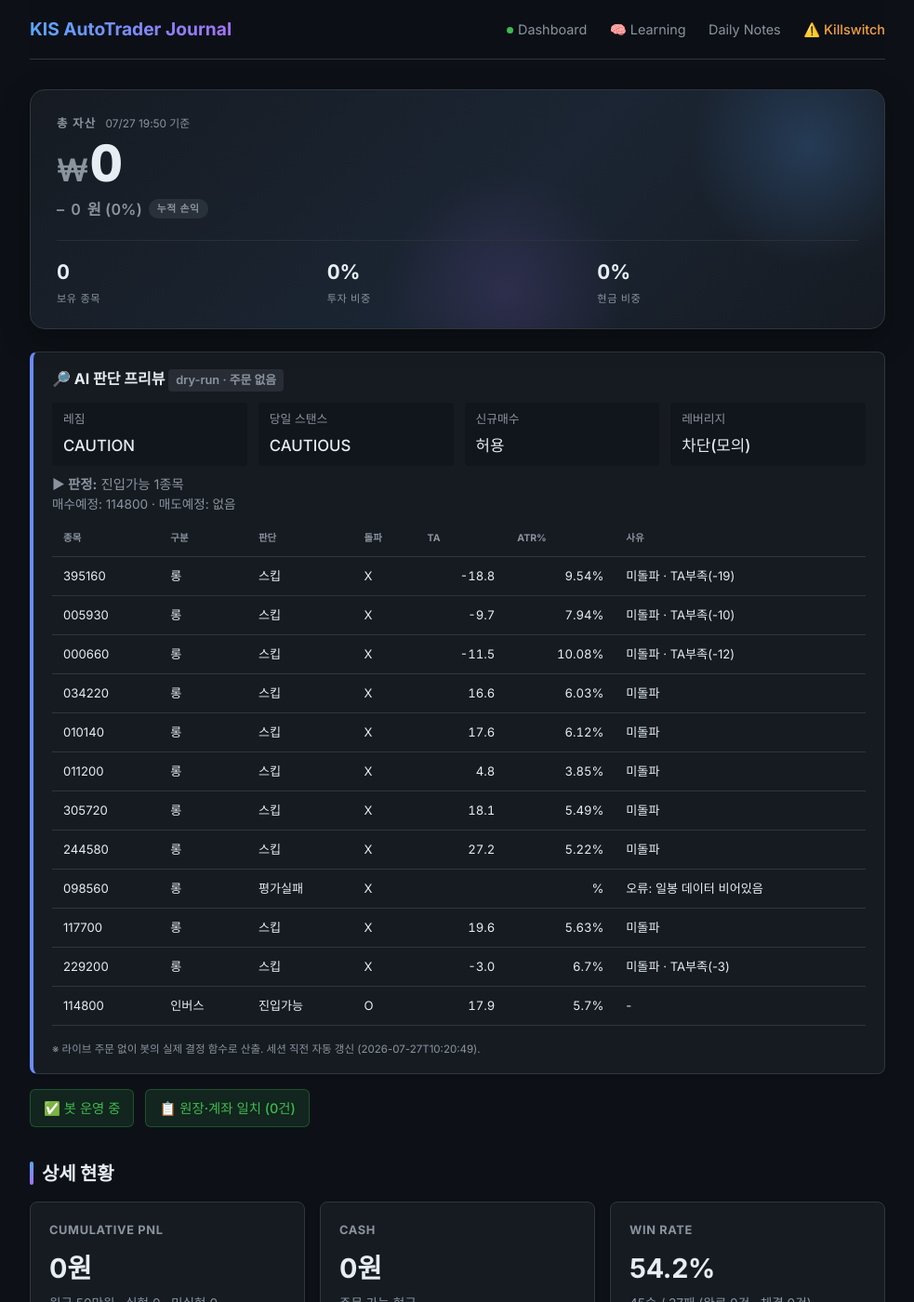
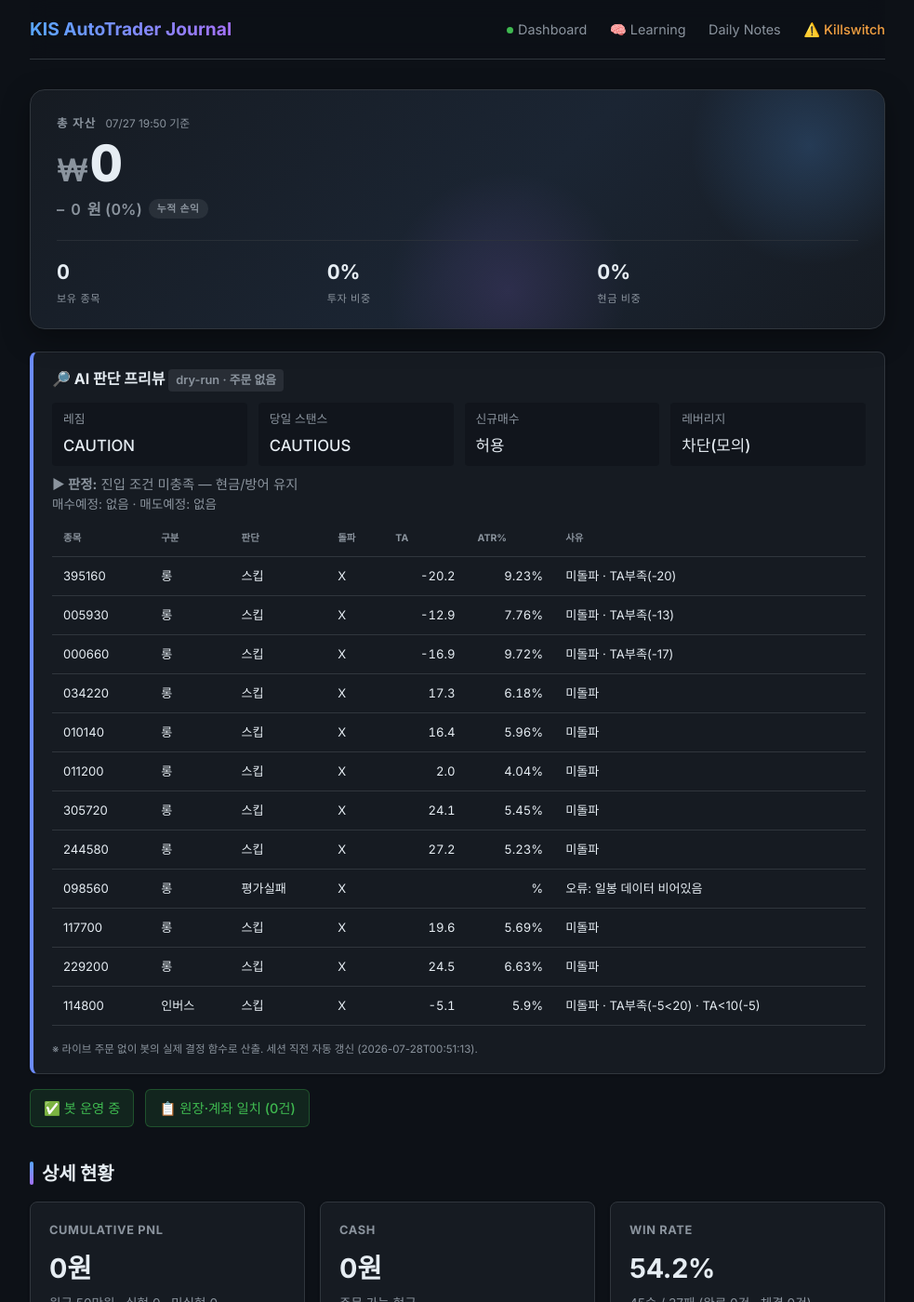
Before and after one commit to BudongJW/kis-trading-journal, a Jekyll site: the page built from index.html, in a window 1280 px wide and 1400 px high. Shown: the whole window at 93% size, without its empty margins (148-1131 px from the left). Built offline with Jekyll 4.4.1, drawn with Linux system fonts in a browser that asks for light colours; nearby versions of some CDN libraries.

Commit message:
auto: dry-run preview 07-27 15:52Z

```diff
--- a/_data/dry_run.json
+++ b/_data/dry_run.json
@@ -1,5 +1,5 @@
 {
-  "generated_at": "2026-07-27T10:20:49",
+  "generated_at": "2026-07-28T00:51:13",
   "mode": "DRY-RUN (읽기 전용, 주문 없음)",
   "market": {
     "regime": "CAUTION",
@@ -17,57 +17,47 @@
   },
   "account": {
     "cash": 22457,
-    "holdings_readable": {
-      "114800": 18
-    }
+    "holdings_readable": "없음/조회실패"
   },
-  "holdings_risk": [
-    {
-      "symbol": "114800",
-      "qty": 18,
-      "price": 1144,
-      "would_sell": false,
-      "reason": ""
-    }
-  ],
+  "holdings_risk": [],
   "entry_candidates": [
     {
       "symbol": "395160",
       "type": "롱",
       "decision": "스킵",
       "breakout": false,
-      "ta": -18.8,
-      "atr_pct": 9.54,
+      "ta": -20.2,
+      "atr_pct": 9.23,
       "fee_gate_ok": true,
-      "why_skip": "미돌파 · TA부족(-19)"
+      "why_skip": "미돌파 · TA부족(-20)"
     },
     {
       "symbol": "005930",
       "type": "롱",
       "decision": "스킵",
       "breakout": false,
-      "ta": -9.7,
-      "atr_pct": 7.94,
+      "ta": -12.9,
+      "atr_pct": 7.76,
       "fee_gate_ok": true,
-      "why_skip": "미돌파 · TA부족(-10)"
+      "why_skip": "미돌파 · TA부족(-13)"
     },
     {
       "symbol": "000660",
       "type": "롱",
       "decision": "스킵",
       "breakout": false,
-      "ta": -11.5,
-      "atr_pct": 10.08,
+      "ta": -16.9,
+      "atr_pct": 9.72,
       "fee_gate_ok": true,
-      "why_skip": "미돌파 · TA부족(-12)"
+      "why_skip": "미돌파 · TA부족(-17)"
     },
     {
       "symbol": "034220",
       "type": "롱",
       "decision": "스킵",
       "breakout": false,
-      "ta": 16.6,
-      "atr_pct": 6.03,
+      "ta": 17.3,
+      "atr_pct": 6.18,
       "fee_gate_ok": true,
       "why_skip": "미돌파"
     },
@@ -76,8 +66,8 @@
       "type": "롱",
       "decision": "스킵",
       "breakout": false,
-      "ta": 17.6,
-      "atr_pct": 6.12,
+      "ta": 16.4,
+      "atr_pct": 5.96,
       "fee_gate_ok": true,
       "why_skip": "미돌파"
     },
@@ -86,8 +76,8 @@
       "type": "롱",
       "decision": "스킵",
       "breakout": false,
-      "ta": 4.8,
-      "atr_pct": 3.85,
+      "ta": 2.0,
+      "atr_pct": 4.04,
       "fee_gate_ok": true,
       "why_skip": "미돌파"
     },
@@ -96,8 +86,8 @@
       "type": "롱",
       "decision": "스킵",
       "breakout": false,
-      "ta": 18.1,
-      "atr_pct": 5.49,
+      "ta": 24.1,
+      "atr_pct": 5.45,
       "fee_gate_ok": true,
       "why_skip": "미돌파"
     },
@@ -107,7 +97,7 @@
       "decision": "스킵",
       "breakout": false,
       "ta": 27.2,
-      "atr_pct": 5.22,
+      "atr_pct": 5.23,
       "fee_gate_ok": true,
       "why_skip": "미돌파"
     },
@@ -123,7 +113,7 @@
       "decision": "스킵",
       "breakout": false,
       "ta": 19.6,
-      "atr_pct": 5.63,
+      "atr_pct": 5.69,
       "fee_gate_ok": true,
       "why_skip": "미돌파"
     },
@@ -132,26 +122,26 @@
       "type": "롱",
       "decision": "스킵",
       "breakout": false,
-      "ta": -3.0,
-      "atr_pct": 6.7,
+      "ta": 24.5,
+      "atr_pct": 6.63,
       "fee_gate_ok": true,
-      "why_skip": "미돌파 · TA부족(-3)"
+      "why_skip": "미돌파"
     },
     {
       "symbol": "114800",
       "type": "인버스",
-      "entry_via": "돌파",
-      "decision": "진입가능",
-      "breakout": true,
-      "ta": 17.9,
-      "atr_pct": 5.7,
+      "entry_via": "-",
+      "decision": "스킵",
+      "breakout": false,
+      "ta": -5.1,
+      "atr_pct": 5.9,
       "fee_gate_ok": true,
-      "why_skip": "-"
+      "why_skip": "미돌파 · TA부족(-5<20) · TA<10(-5)"
     }
   ],
   "gap_recovery": {
     "enabled_live": true,
-    "now_kst": "10:21",
+    "now_kst": "00:51",
     "window": "09:00~09:20",
     "candidates": [
       {
@@ -159,7 +149,7 @@
         "name": "KODEX 미국나스닥100TR",
         "decision": "스킵",
         "gap_open_pct": 3.13,
-        "intraday_pct": -5.79,
+        "intraday_pct": -1.96,
         "in_window": false,
         "reason": "촉발 없음(오버나이트=normal≠aggressive_buy)"
       },
@@ -168,7 +158,7 @@
         "name": "삼성전자",
         "decision": "스킵",
         "gap_open_pct": 3.01,
-        "intraday_pct": -3.79,
+        "intraday_pct": -1.17,
         "in_window": false,
         "reason": "촉발 없음(오버나이트=normal≠aggressive_buy)"
       },
@@ -177,7 +167,7 @@
         "name": "SK하이닉스",
         "decision": "스킵",
         "gap_open_pct": 3.13,
-        "intraday_pct": -4.47,
+        "intraday_pct": 0.11,
         "in_window": false,
         "reason": "촉발 없음(오버나이트=normal≠aggressive_buy)"
       },
@@ -186,7 +176,7 @@
         "name": "LG디스플레이",
         "decision": "스킵",
         "gap_open_pct": 2.04,
-        "intraday_pct": -2.3,
+        "intraday_pct": -3.4,
         "in_window": false,
         "reason": "촉발 없음(오버나이트=normal≠aggressive_buy)"
       },
@@ -195,7 +185,7 @@
         "name": "삼성중공업",
         "decision": "스킵",
         "gap_open_pct": 0.87,
-        "intraday_pct": -4.76,
+        "intraday_pct": -1.95,
         "in_window": false,
         "reason": "촉발 없음(오버나이트=normal≠aggressive_buy)"
       },
@@ -204,7 +194,7 @@
         "name": "HMM",
         "decision": "스킵",
         "gap_open_pct": -1.85,
-        "intraday_pct": -0.94,
+        "intraday_pct": -2.82,
         "in_window": false,
         "reason": "촉발 없음(오버나이트=normal≠aggressive_buy)"
       },
@@ -213,7 +203,7 @@
         "name": "KODEX 2차전지",
         "decision": "스킵",
         "gap_open_pct": 2.07,
-        "intraday_pct": -3.1,
+        "intraday_pct": -1.73,
         "in_window": false,
         "reason": "촉발 없음(오버나이트=normal≠aggressive_buy)"
       },
@@ -222,7 +212,7 @@
         "name": "KODEX 바이오",
         "decision": "스킵",
         "gap_open_pct": 1.15,
-        "intraday_pct": 1.2,
+        "intraday_pct": 0.7,
         "in_window": false,
         "reason": "촉발 없음(오버나이트=normal≠aggressive_buy)"
       },
@@ -240,7 +230,7 @@
         "name": "KODEX 철강",
         "decision": "스킵",
         "gap_open_pct": 1.52,
-        "intraday_pct": -2.13,
+        "intraday_pct": -1.73,
         "in_window": false,
         "reason": "촉발 없음(오버나이트=normal≠aggressive_buy)"
       },
@@ -249,7 +239,7 @@
         "name": "KODEX KOSDAQ150",
         "decision": "스킵",
         "gap_open_pct": 2.28,
-        "intraday_pct": 0.04,
+        "intraday_pct": 1.21,
         "in_window": false,
         "reason": "촉발 없음(오버나이트=normal≠aggressive_buy)"
       }
@@ -257,17 +247,17 @@
   },
   "morning_momentum": {
     "enabled_live": true,
-    "now_kst": "10:21",
+    "now_kst": "00:51",
     "window": "09:00~14:00",
     "up_th": 0.6,
     "down_th": 0.6,
     "benchmark": "069500",
-    "direction": "inverse",
-    "in_window": true,
-    "move_pct": -1.55,
-    "intraday_pct": -3.75,
-    "would_enter": true,
-    "reason": "하락 아침추세 (전일대비 -1.55%, 시가대비 -3.75%)"
+    "direction": "none",
+    "in_window": false,
+    "move_pct": 1.28,
+    "intraday_pct": -0.98,
+    "would_enter": false,
+    "reason": "윈도 밖(00:51∉09:00~14:00)"
   },
   "us_entry_candidates": [
     {
@@ -284,62 +274,63 @@
       "type": "long",
       "decision": "스킵",
       "breakout": false,
-      "ta": 4.3,
-      "atr_pct": 1.04,
-      "why_skip": "미돌파 · TA부족(+4)"
+      "ta": -8.9,
+      "atr_pct": 1.05,
+      "why_skip": "미돌파 · TA부족(-9)"
     },
     {
       "symbol": "XLF",
       "type": "long",
       "decision": "스킵",
-      "breakout": true,
-      "ta": -3.4,
-      "atr_pct": 1.14,
-      "why_skip": "TA부족(-3)"
+      "breakout": false,
+      "ta": 0.1,
+      "atr_pct": 1.11,
+      "why_skip": "미돌파 · TA부족(+0)"
     },
     {
       "symbol": "SH",
       "type": "inverse",
       "decision": "스킵",
-      "breakout": false,
-      "ta": 15.6,
-      "atr_pct": 0.78,
-      "why_skip": "미돌파"
+      "breakout": true,
+      "ta": 6.0,
+      "atr_pct": 0.82,
+      "why_skip": "TA부족(+6)"
     },
     {
       "symbol": "PSQ",
       "type": "inverse",
       "decision": "스킵",
-      "why_skip": "재진입쿨다운(2일, churn방지)"
+      "breakout": true,
+      "ta": 7.2,
+      "atr_pct": 1.44,
+      "why_skip": "TA부족(+7)"
     },
     {
       "symbol": "TLT",
       "type": "defensive",
       "decision": "스킵",
       "breakout": false,
-      "ta": 2.5,
+      "ta": -3.7,
       "atr_pct": 0.47,
-      "why_skip": "미돌파 · TA부족(+2) · 수수료게이트"
+      "why_skip": "미돌파 · TA부족(-4) · 수수료게이트"
     },
     {
       "symbol": "SHY",
       "type": "defensive",
       "decision": "스킵",
       "breakout": false,
-      "ta": -6.7,
+      "ta": 7.3,
       "atr_pct": 0.07,
-      "why_skip": "미돌파 · TA부족(-7) · 수수료게이트"
+      "why_skip": "미돌파 · TA부족(+7) · 수수료게이트"
     }
   ],
   "us_summary": {
     "would_buy": []
   },
   "summary": {
-    "would_buy": [
-      "114800"
-    ],
+    "would_buy": [],
     "would_sell": [],
     "new_buys_blocked_by_stance": false,
-    "verdict": "진입가능 1종목"
+    "verdict": "진입 조건 미충족 — 현금/방어 유지"
   }
 }
```
